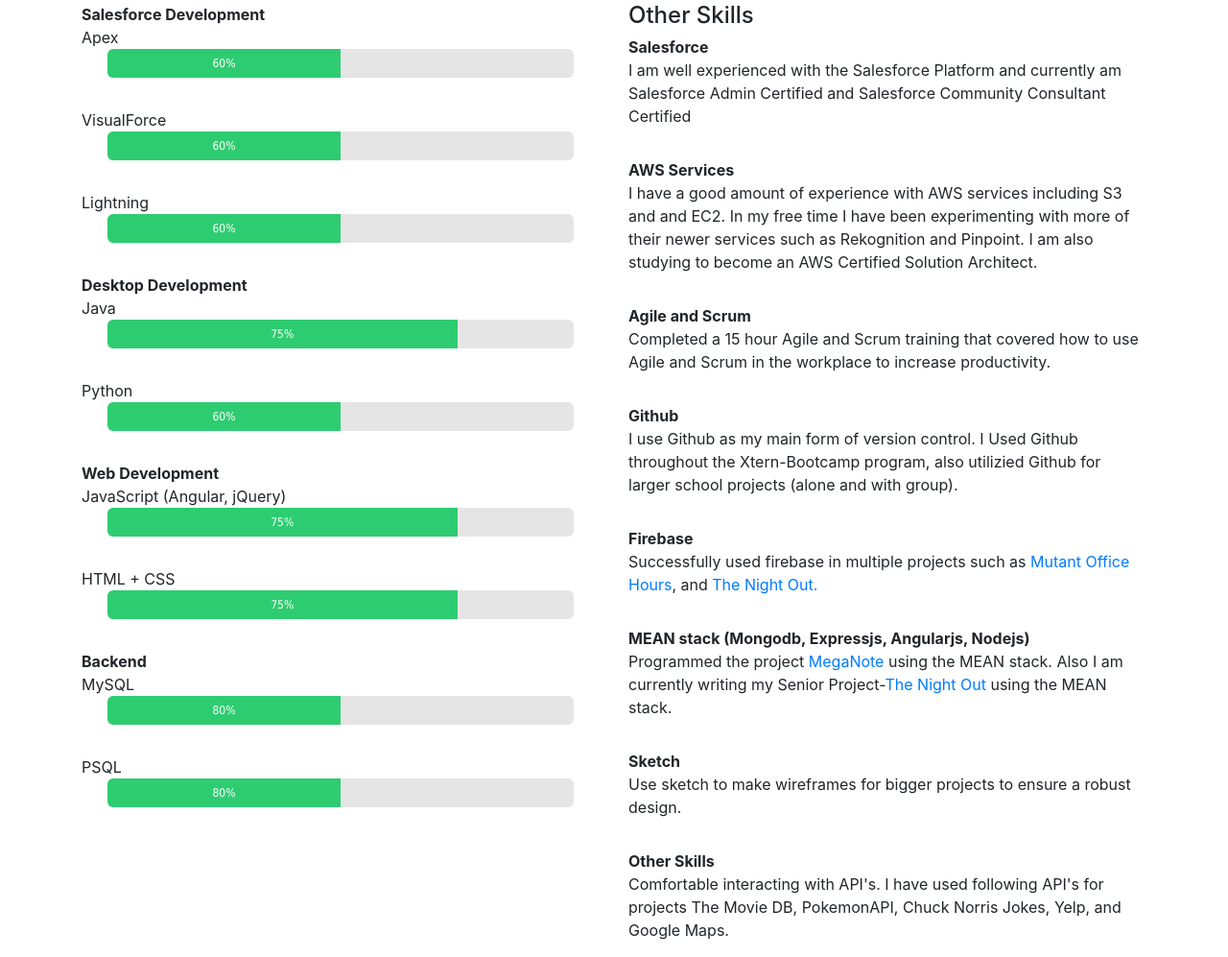
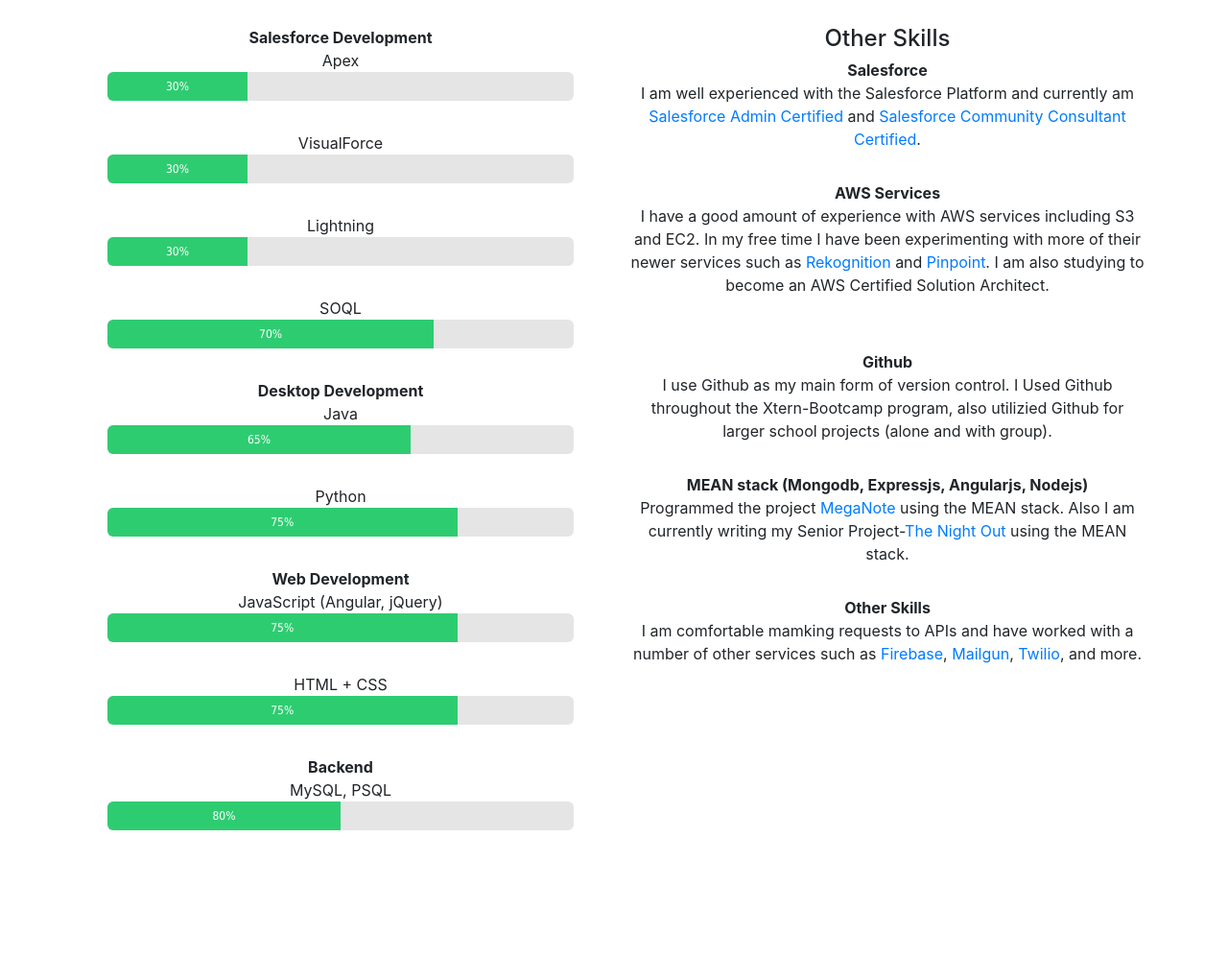
Before and after one commit to mklic17/MitchellKlichPt2, a plain HTML site: page index.html in a window 1280 px wide. Shown: the part 889-1886 px from the top of the page at 96% size. After the commit the page ends 1834 px from the top, so only its background shows below. Drawn offline with nearby package versions, Linux system fonts and the light colour scheme.

Commit message:
Added some of my certifications to the website

```diff
--- a/app.css
+++ b/app.css
@@ -90,11 +90,22 @@ nav#myNav {
   font-family: tahoma,arial,helvetica;
   font-size: 12px;
   color: white;
+}
 
 .page {
   height: 100vh;
   width: 100vw;
   text-align: center;
+}
+
+#interestImage {
+  width:100%;
+  height:100%;
+}
+
+#interestImage img {
+  width:60%;
+  height:60%;
 }
 
 
--- a/index.html
+++ b/index.html
@@ -76,44 +76,51 @@
 
 <div class="container page" id="skills">
   <center><h1>Skills</h1></center>
-
+  <br>
   <div class="row">
     <div class="col">
         <dl>
-          <dt>Salesforce Development</dt>
+          <center><dt>Salesforce Development</dt></center>
           <dd>Apex
             <div class="progress">
-              <span class="meter green" style="width:50%" name="60">
-                <p class="percent">60%</p>
+              <span class="meter green" style="width:30%" name="30">
+                <p class="percent">30%</p>
               </span>
             </div>
           </dd>
           <dd>VisualForce
             <div class="progress">
-              <span class="meter green" style="width:50%" name="60">
-                <p class="percent">60%</p>
+              <span class="meter green" style="width:30%" name="30">
+                <p class="percent">30%</p>
               </span>
             </div>
           </dd>
           <dd>Lightning
             <div class="progress">
-              <span class="meter green" style="width:50%" name="60">
-                <p class="percent">60%</p>
+              <span class="meter green" style="width:30%" name="30">
+                <p class="percent">30%</p>
               </span>
             </div>
           </dd>
-          <dt>Desktop Development</dt>
+          <dd>SOQL
+            <div class="progress">
+              <span class="meter green" style="width:70%" name="70">
+                <p class="percent">70%</p>
+              </span>
+            </div>
+          </dd>
+          <center><dt>Desktop Development</dt></center>
           <dd class="skills">Java
             <div class="progress">
-              <span class="meter green" style="width:75%">
-                <p class="percent">75%</p>
+              <span class="meter green" style="width:65%">
+                <p class="percent">65%</p>
               </span>
             </div>
           </dd>
           <dd>Python
             <div class="progress">
-              <span class="meter green" style="width:50%">
-                <p class="percent">60%</p>
+              <span class="meter green" style="width:75%">
+                <p class="percent">75%</p>
               </span>
             </div>
           </dd>
@@ -124,7 +131,7 @@
               </span>
             </div>
           </dd> -->
-          <dt>Web Development</dt>
+          <center><dt>Web Development</dt></center>
           <dd>JavaScript (Angular, jQuery)
             <div class="progress">
               <span class="meter green" style="width:75%" name="75">
@@ -146,21 +153,15 @@
               </span>
             </div>
           </dd> -->
-          <dt>Backend</dt>
-          <dd>MySQL
+          <center><dt>Backend</dt></center>
+          <dd>MySQL, PSQL
             <div class="progress">
               <span class="meter green" style="width:50%" name="60">
                 <p class="percent">80%</p>
               </span>
             </div>
           </dd>
-          <dd>PSQL
-            <div class="progress">
-              <span class="meter green" style="width:50%" name="60">
-                <p class="percent">80%</p>
-              </span>
-            </div>
-          </dd>
+
         </dl>
 
     </div>
@@ -169,34 +170,38 @@
         <h4>Other Skills</h4>
         <dl class="otherSkills">
             <dt>Salesforce</dt>
-            <dd>I am well experienced with the Salesforce Platform and currently am Salesforce Admin Certified and Salesforce Community Consultant Certified</dd>
+            <dd>I am well experienced with the Salesforce Platform and currently am <a href="images/admin.pdf">Salesforce Admin Certified</a> and <a href="images/community.pdf">Salesforce Community Consultant Certified</a>.</dd>
             <br>
             <dt>AWS Services</dt>
-            <dd>I have a good amount of experience with AWS services including S3 and and EC2. In my free time I have been experimenting with more of their newer services such as Rekognition and Pinpoint. I am also studying to become an AWS Certified Solution Architect.</dd>
+            <dd>I have a good amount of experience with AWS services including S3 and EC2. In my free time I have been experimenting with more of their newer services such as <a href="https://aws.amazon.com/rekognition/?nc2=h_a1">Rekognition</a> and <a href="https://aws.amazon.com/pinpoint/?nc2=h_m1">Pinpoint</a>. I am also studying to become an AWS Certified Solution Architect.</dd>
             <br>
-            <dt>Agile and Scrum</dt>
-            <dd>Completed a 15 hour Agile and Scrum training that covered how to use Agile and Scrum in the workplace to increase productivity.</dd>
+            <!-- <dt>Agile and Scrum</dt>
+            <dd>Completed a 15 hour Agile and Scrum training that covered how to use Agile and Scrum in the workplace to increase productivity.</dd> -->
             <br>
             <dt>Github</dt>
             <dd>I use Github as my main form of version control. I Used Github throughout the Xtern-Bootcamp program, also utilizied Github for larger school projects (alone and with group).</dd>
             <br>
-            <dt>Firebase</dt>
-            <dd>Successfully used firebase in multiple projects such as <a href="https://github.com/mklic17/mutant-office-hours">Mutant Office Hours</a>, and <a href="https://github.com/mklic17/night-out">The Night Out.</a></dd>
-            <br>
             <dt>MEAN stack (Mongodb, Expressjs, Angularjs, Nodejs)</dt>
             <dd>Programmed the project <a href="https://github.com/mklic17/meganote-2">MegaNote</a> using the MEAN stack. Also I am currently writing my Senior Project-<a href="https://github.com/mklic17/night-out-mongo">The Night Out</a> using the MEAN stack.</dd>
             <br>
-            <dt>Sketch</dt>
+            <!-- <dt>Sketch</dt>
             <dd>Use sketch to make wireframes for bigger projects to ensure a robust design.</dd>
-            <br>
+            <br> -->
             <dt>Other Skills</dt>
-            <dd>Comfortable interacting with API's. I have used following API's for projects The Movie DB, PokemonAPI, Chuck Norris Jokes, Yelp, and Google Maps.</dd>
+            <dd>I am comfortable mamking requests to APIs and have worked with a number of other services such as <a href="https://firebase.google.com/">Firebase</a>, <a href="https://www.mailgun.com/">Mailgun</a>, <a href="https://www.twilio.com/">Twilio</a>, and more.</dd>
         </dl>
       </div>
-  </div>
+    </div>
+    <br><br>
+</div>
 
-  </div>
-<!-- </div> -->
+
+  <!-- <div class="container page" id="interests">
+    <center><h1>Interests</h1></center>
+    <div id="interestImage">
+      <img src="images/thingsILike.jpg" style="width:60%; height:60%;">
+    </div>
+  </div> -->
 
   </body>
 
```
Also changed, not shown: 4 other files.
